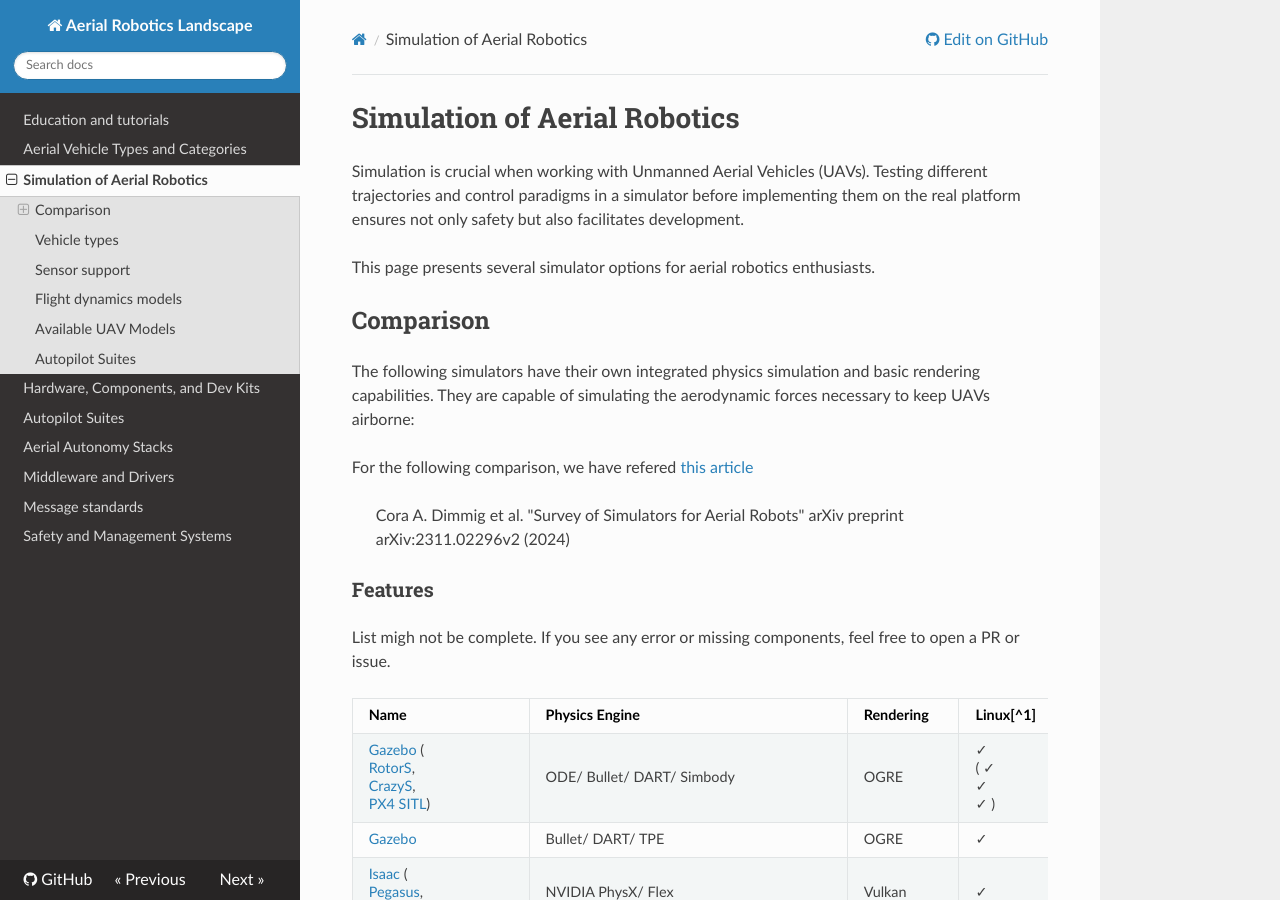
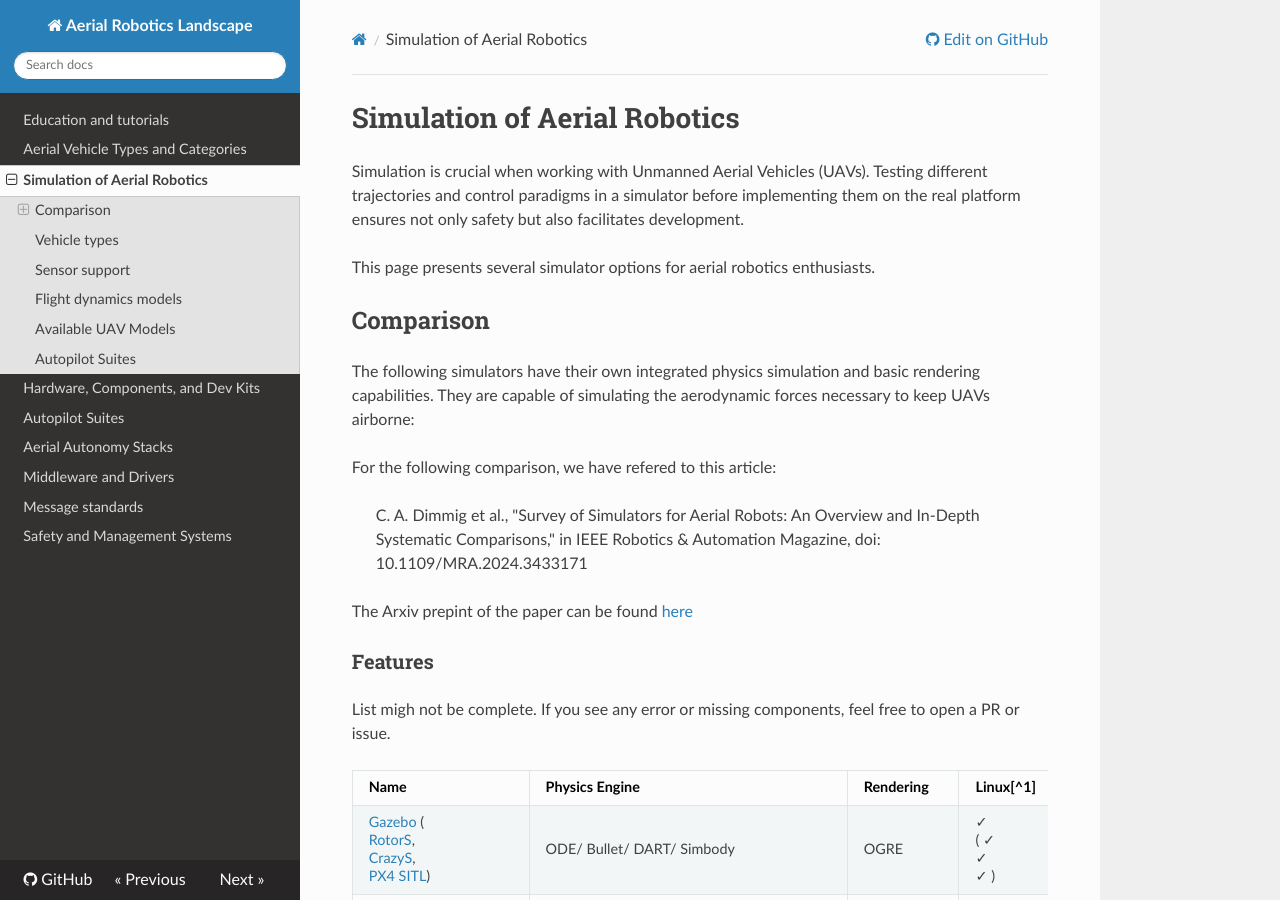
Before and after one commit to ROS-Aerial/aerial_robotic_landscape, an MkDocs documentation site: the page built from docs/simulation.md, in a window 1280 px wide and 900 px high. Built offline with MkDocs 1.6.1, drawn with Linux system fonts in a browser that asks for light colours; nearby versions of some CDN libraries.

Commit message:
Update simulation.md

```diff
--- a/docs/simulation.md
+++ b/docs/simulation.md
@@ -8,8 +8,10 @@
 
 The following simulators have their own integrated physics simulation and basic rendering capabilities. They are capable of simulating the aerodynamic forces necessary to keep UAVs airborne:
 
-For the following comparison, we have refered [this article](https://arxiv.org/pdf/2311.02296.pdf)
-> Cora A. Dimmig et al. "Survey of Simulators for Aerial Robots" arXiv preprint arXiv:2311.02296v2 (2024)
+For the following comparison, we have refered to this article:
+> C. A. Dimmig et al., "Survey of Simulators for Aerial Robots: An Overview and In-Depth Systematic Comparisons," in IEEE Robotics & Automation Magazine, doi: 10.1109/MRA.2024.3433171
+
+The Arxiv prepint of the paper can be found [here](https://arxiv.org/abs/2311.02296)
 
 ### Features
 
```
